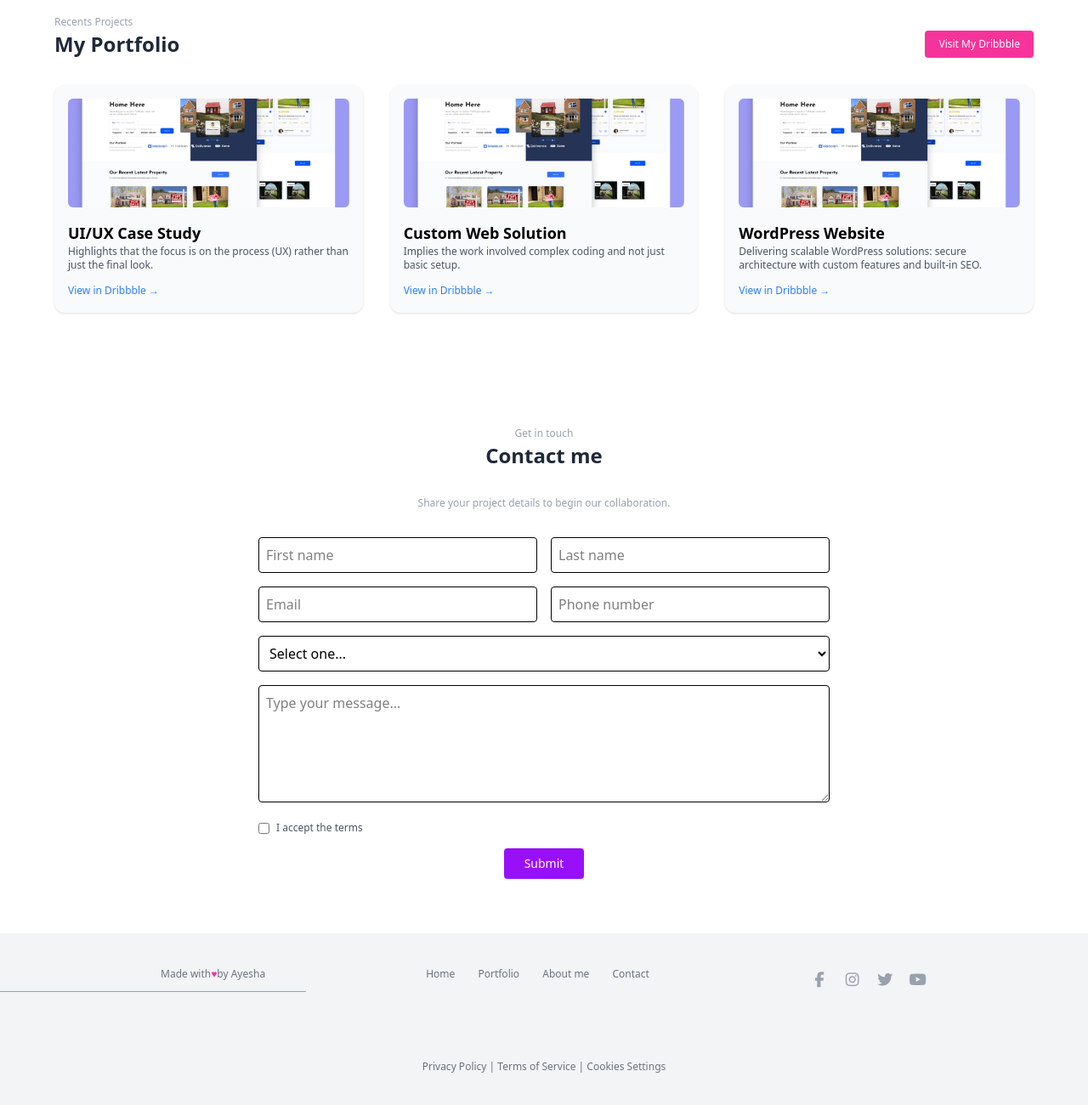
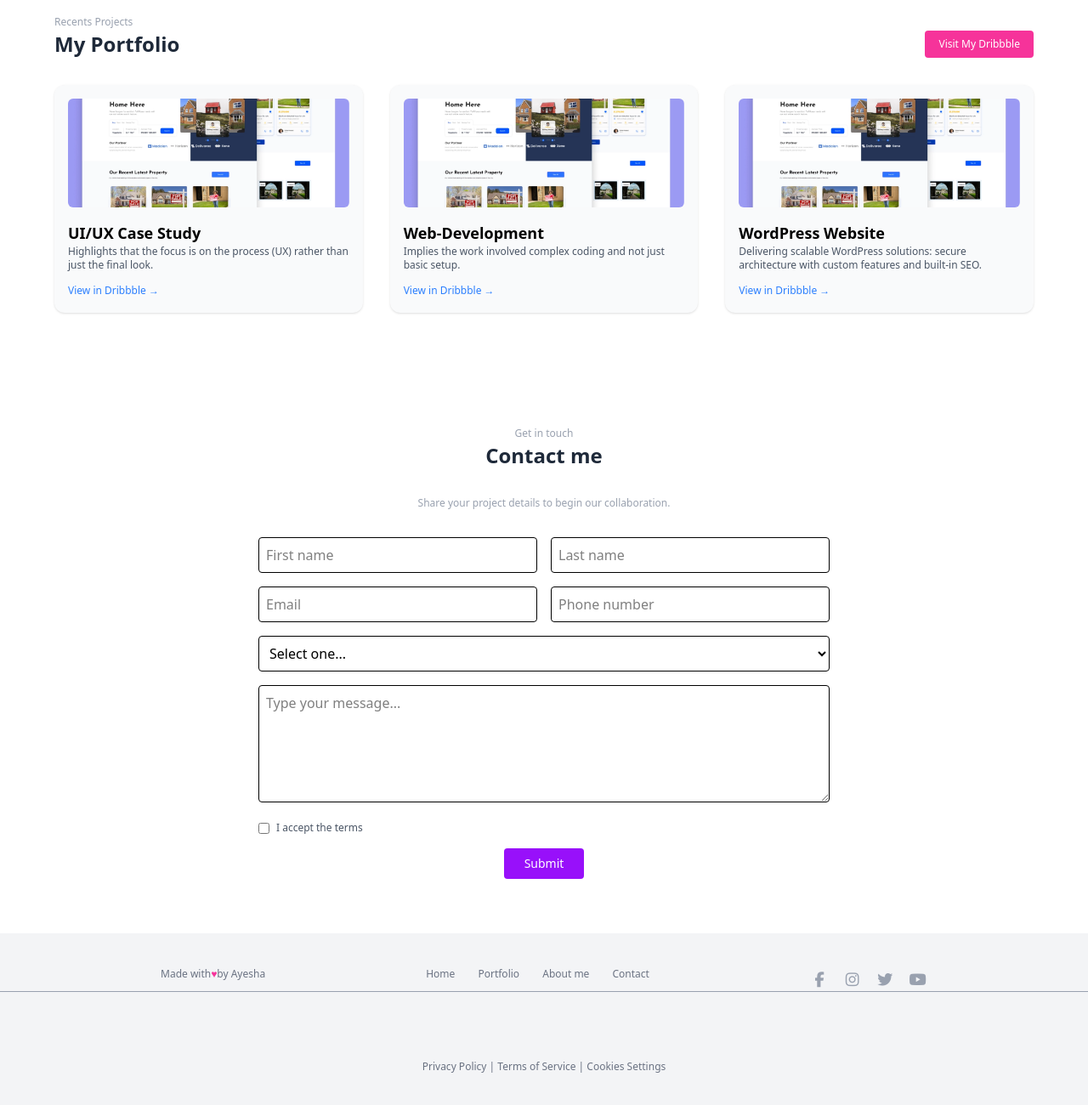
Before and after one commit to Ayesha-0002/Portfolio-Website, a website: page index.html in a window 1280 px wide. Shown: the part 1493-2793 px from the top of the page at 85% size. Drawn offline with Linux system fonts and the light colour scheme.

Commit message:
Fix HTML encoding issues in index.html

```diff
--- a/index.html
+++ b/index.html
@@ -113,12 +113,12 @@
         <img src="UI-UX.png" alt="UI/UX Case Study" class="rounded-md w-full inset-5 h-32  mb-4 object-cover" />
         <h4 class="font-semibold text-lg">UI/UX Case Study</h4>
         <p class="text-xs text-gray-600 mb-2">Highlights that the focus is on the process (UX) rather than just the final look.</p>
-        <a href="#" class="text-blue-500 text-xs hover:underline">View in Dribbble →</a>
+        <a href="https://www.figma.com/design/LqxhRX2S0ANlyZRAVvJsZ6/Personal-portfolio-website?m=auto&t=9eIKz3S3SZIInAlo-6" class="text-blue-500 text-xs hover:underline">View in Dribbble →</a>
       </div>
       <!-- Portfolio Item 2 -->
       <div class="bg-gray-50 rounded-xl p-4 shadow">
-        <img src="UI-UX.png" alt="Custom Web Solution" class="rounded-md w-full h-32 object-cover mb-4" />
-        <h4 class="font-semibold text-lg">Custom Web Solution</h4>
+        <img src="UI-UX.png" alt="Web-Development" class="rounded-md w-full h-32 object-cover mb-4" />
+        <h4 class="font-semibold text-lg">Web-Development</h4>
         <p class="text-xs text-gray-600 mb-2">Implies the work involved complex coding and not just basic setup.</p>
         <a href="#" class="text-blue-500 text-xs hover:underline">View in Dribbble →</a>
       </div>
@@ -127,7 +127,7 @@
         <img src="UI-UX.png" alt="WordPress Website" class="rounded-md w-full h-32 object-cover mb-4" />
         <h4 class="font-semibold text-lg">WordPress Website</h4>
         <p class="text-xs text-gray-600 mb-2">Delivering scalable WordPress solutions: secure architecture with custom features and built-in SEO.</p>
-        <a href="#" class="text-blue-500 text-xs hover:underline">View in Dribbble →</a>
+        <a href="schengenvisitvisa.com" class="text-blue-500 text-xs hover:underline">View in Dribbble →</a>
       </div>
     </div>
   </section>
@@ -186,7 +186,7 @@
     </div>
 
 
-    <hr class=" flex justify-center text-gray-400 py-8 w-90 ">
+    <hr class="mx-auto text-gray-400 py-8 w-96">
 
 <div class="flex justify-center ">
 
```
